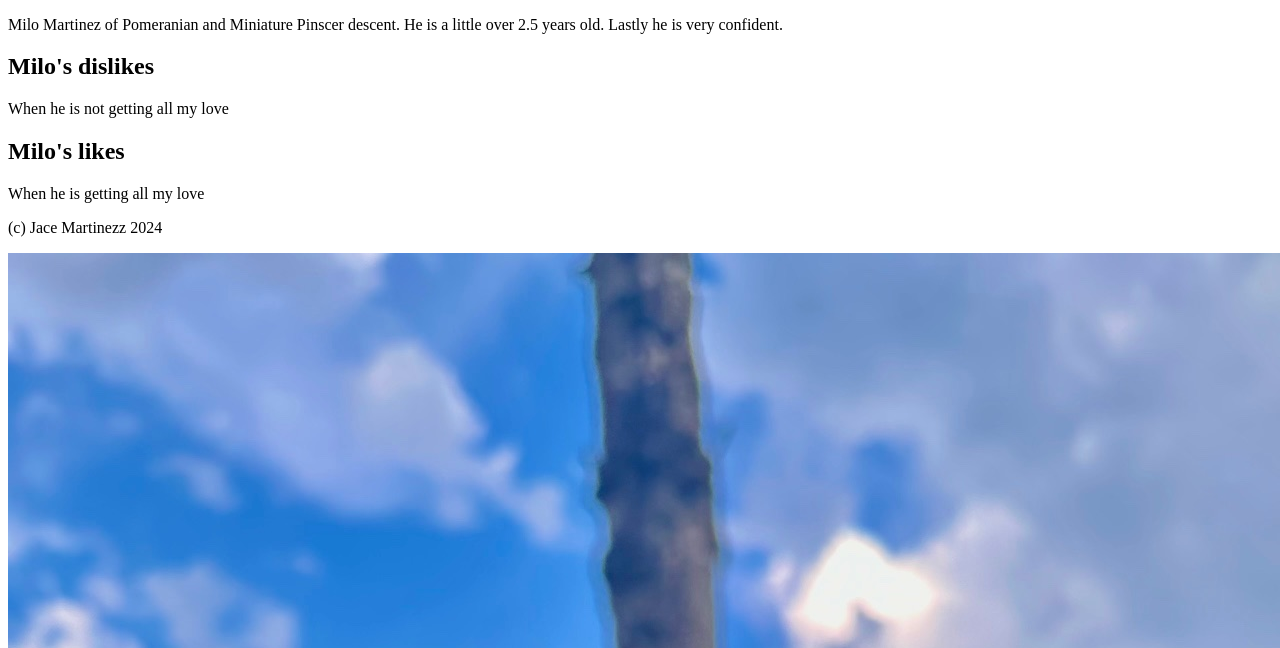
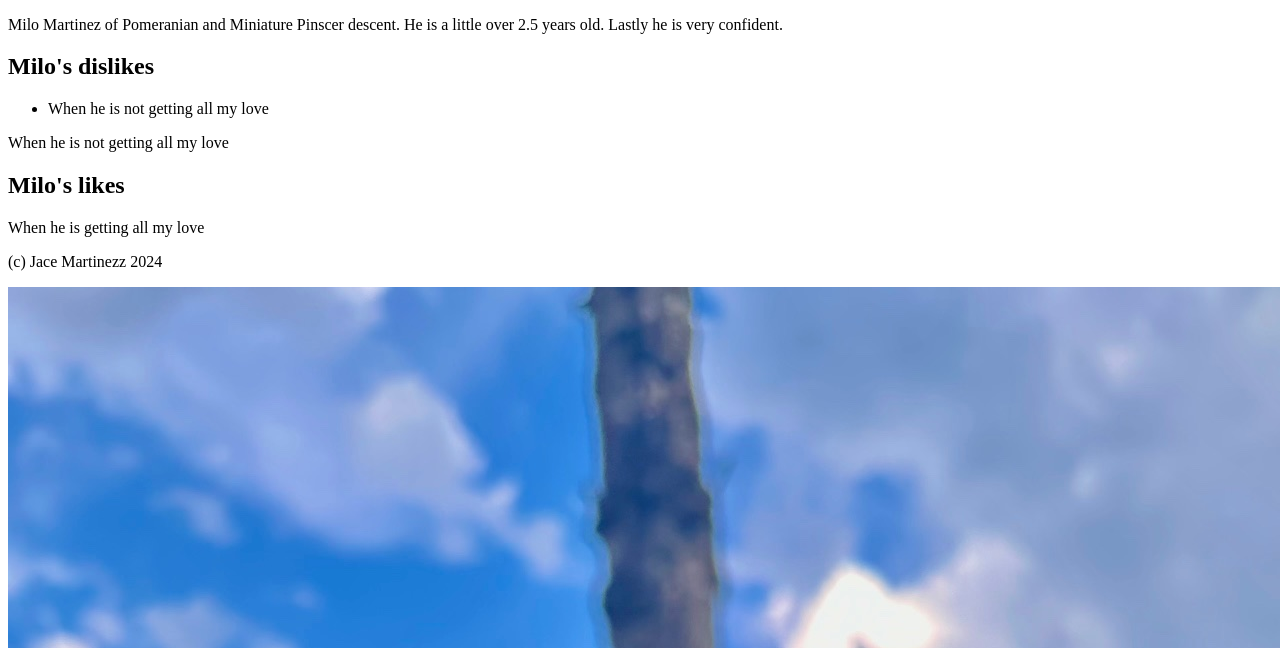
Before and after one commit to jacemartinez123/CIS_155_My_Website, a plain HTML site: page index.html in a window 1280 px wide. Shown: the part 152-800 px from the top of the page. Drawn offline with Linux system fonts and the light colour scheme.

Commit message:
Update index.html

```diff
--- a/index.html
+++ b/index.html
@@ -21,16 +21,22 @@
 
         <section>
             <h2>Milo's dislikes</h2>
-        <p>When he is not getting all my love</p>
+            <p>
+            <ul>
+                <li>When he is not getting all my love</li>
+            </ul>When he is not getting all my love</p>
         </section>
         <section>
             <h2>Milo's likes</h2>
             <p>When he is getting all my love</p>
         </section>
-    <footer><p>(c) Jace Martinezz 2024</p></footer>
+        <footer>
+            <p>(c) Jace Martinezz 2024</p>
+        </footer>
     </main>
     <img src="CIS_155_My_Website\Milo.jpg" alt="Milo Martinez">
 
 </body>
 //
+
 </html>
```
Lines whose indentation alone changed are shown as unchanged.
